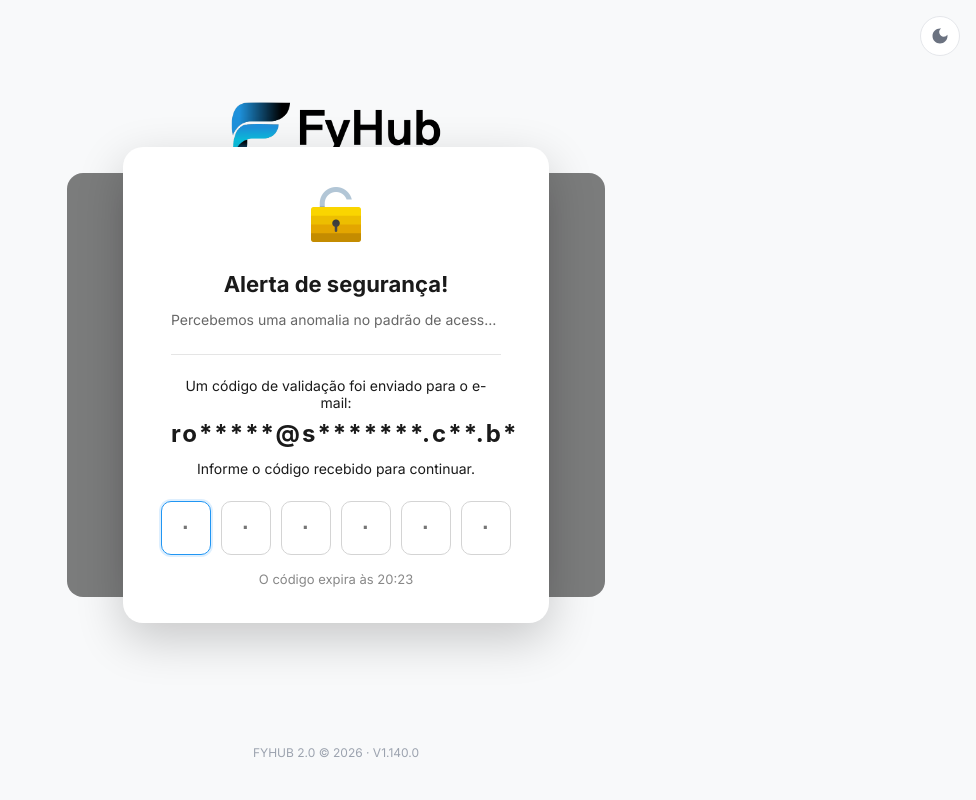
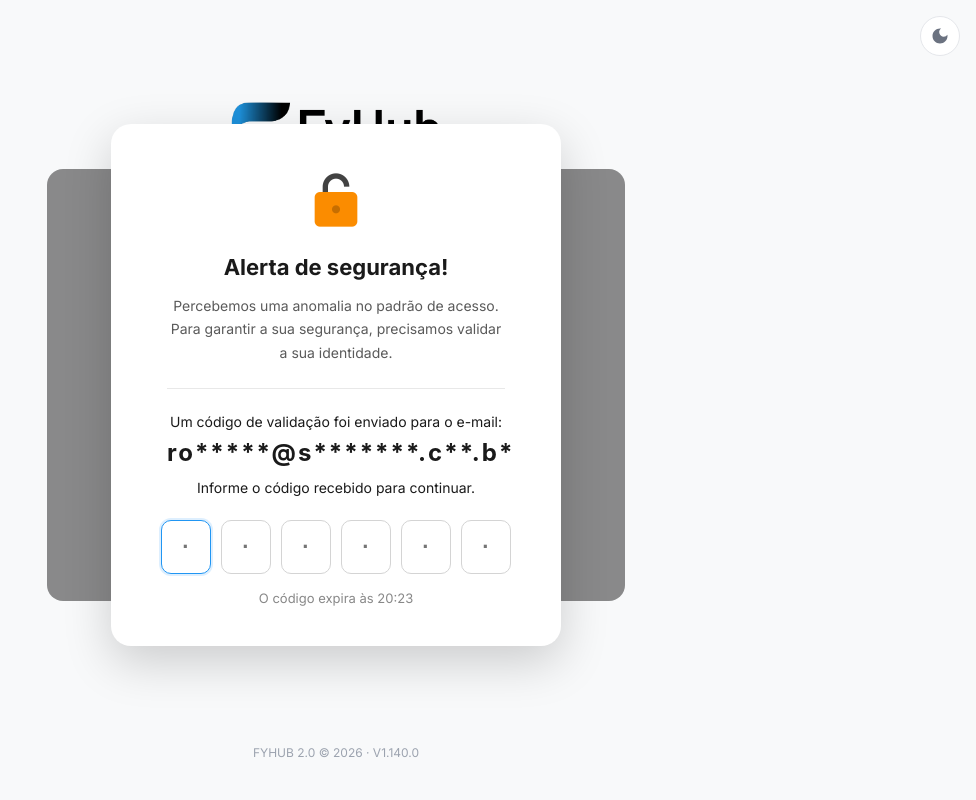
Before and after one commit to 0930205650love-sudo/afaas2, a Flask app: page /2fa in a window 1280 px wide. Shown: the whole page, without its empty margins (304-1280 px from the left). Run offline with Flask 3, Linux system fonts and the light colour scheme; parts of the project's set-up code (start-up, migrations or seed data) failed here and were passed over.

Commit message:
fix: ícone unlock original Wikimedia, popup largo com texto completo

```diff
--- a/templates/2fa.html
+++ b/templates/2fa.html
@@ -40,7 +40,7 @@
     <div id="securityPopup" class="security-overlay" style="display: none;">
         <div class="security-popup">
             <div class="security-icon">
-                <img src="/static/img/unlock-v2.png" alt="Cadeado" width="60" height="60">
+                <img src="/static/img/unlock-original.png" alt="Cadeado" width="64" height="64">
             </div>
             <h3>Alerta de segurança!</h3>
             <p class="security-text">Percebemos uma anomalia no padrão de acesso. Para garantir a sua segurança, precisamos validar a sua identidade.</p>
@@ -287,60 +287,57 @@ setTimeout(() => {
 /* Security Popup Overlay */
 .security-overlay {
     position: absolute;
-    top: -24px;
-    left: -60px;
-    right: -60px;
-    bottom: -24px;
-    background: rgba(0, 0, 0, 0.5);
+    top: -28px;
+    left: -80px;
+    right: -80px;
+    bottom: -28px;
+    background: rgba(0, 0, 0, 0.45);
     border-radius: 16px;
     display: flex;
     align-items: center;
     justify-content: center;
     z-index: 10;
-    padding: 28px 56px;
+    padding: 32px 64px;
 }
 
 .security-popup {
     background: #ffffff;
     border-radius: 20px;
-    padding: 40px 48px 36px 48px;
+    padding: 44px 56px 40px 56px;
     width: 100%;
-    max-width: 480px;
+    max-width: 520px;
     text-align: center;
-    box-shadow: 0 16px 48px rgba(0, 0, 0, 0.2);
+    box-shadow: 0 16px 48px rgba(0, 0, 0, 0.18);
 }
 
 .security-icon {
-    margin-bottom: 20px;
+    margin-bottom: 22px;
 }
 
 .security-icon img {
-    filter: none;
+    display: block;
+    margin: 0 auto;
 }
 
 .security-popup h3 {
     font-size: 22px;
     font-weight: 700;
     color: #1a1a1a;
-    margin: 0 0 12px 0;
+    margin: 0 0 14px 0;
 }
 
 .security-text {
     font-size: 14px;
-    color: #666;
-    margin: 0 0 4px 0;
-    line-height: 1.6;
+    color: #5a5a5a;
+    margin: 0;
+    line-height: 1.65;
     font-weight: 400;
-    white-space: nowrap;
-    overflow: hidden;
-    text-overflow: ellipsis;
-    max-width: 100%;
 }
 
 .security-divider {
     height: 1px;
-    background: #e5e5e5;
-    margin: 22px 0;
+    background: #e8e8e8;
+    margin: 24px 0;
 }
 
 .email-sent-text {
```
Also changed, not shown: other parts of templates/2fa.html (+15 -15 lines), static/img/unlock-original.png (added), static/img/unlock-original.svg (added), static/img/unlock-wiki.svg (added).
